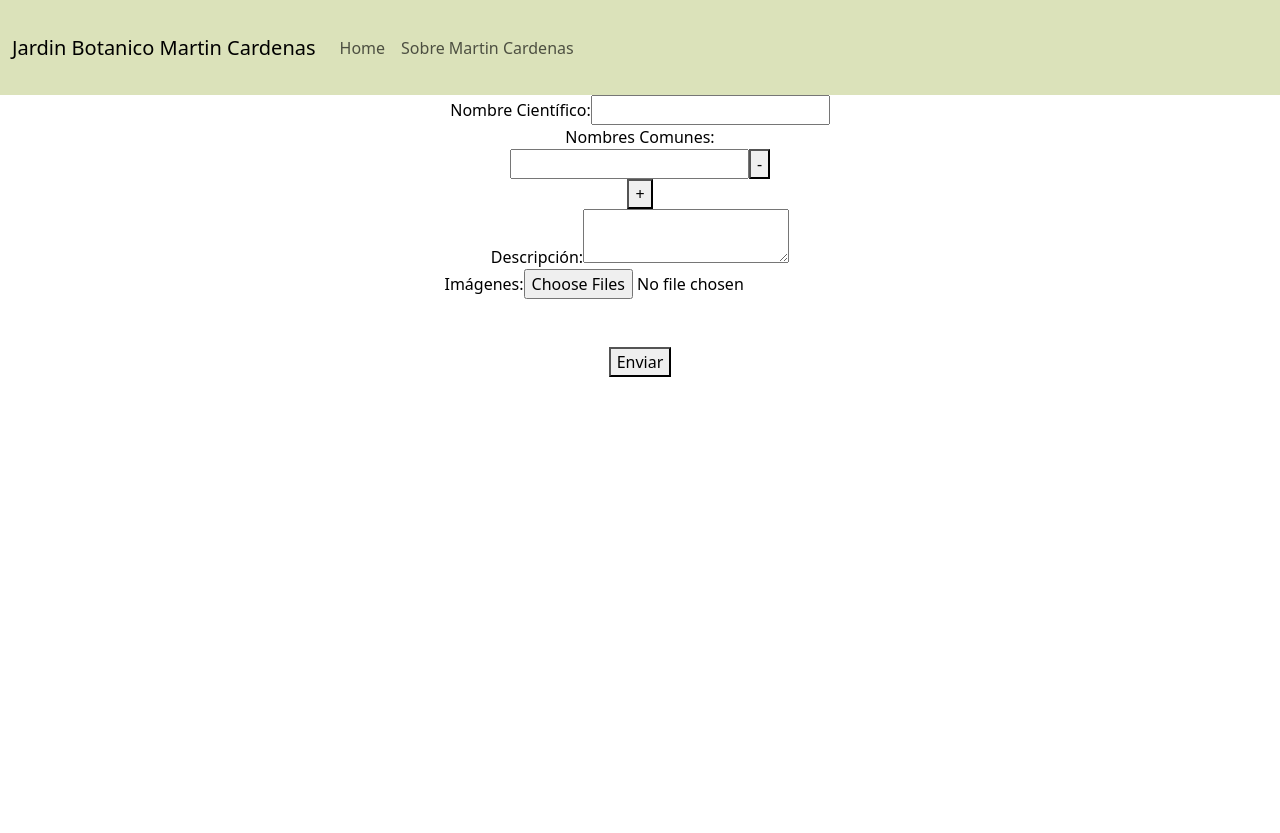
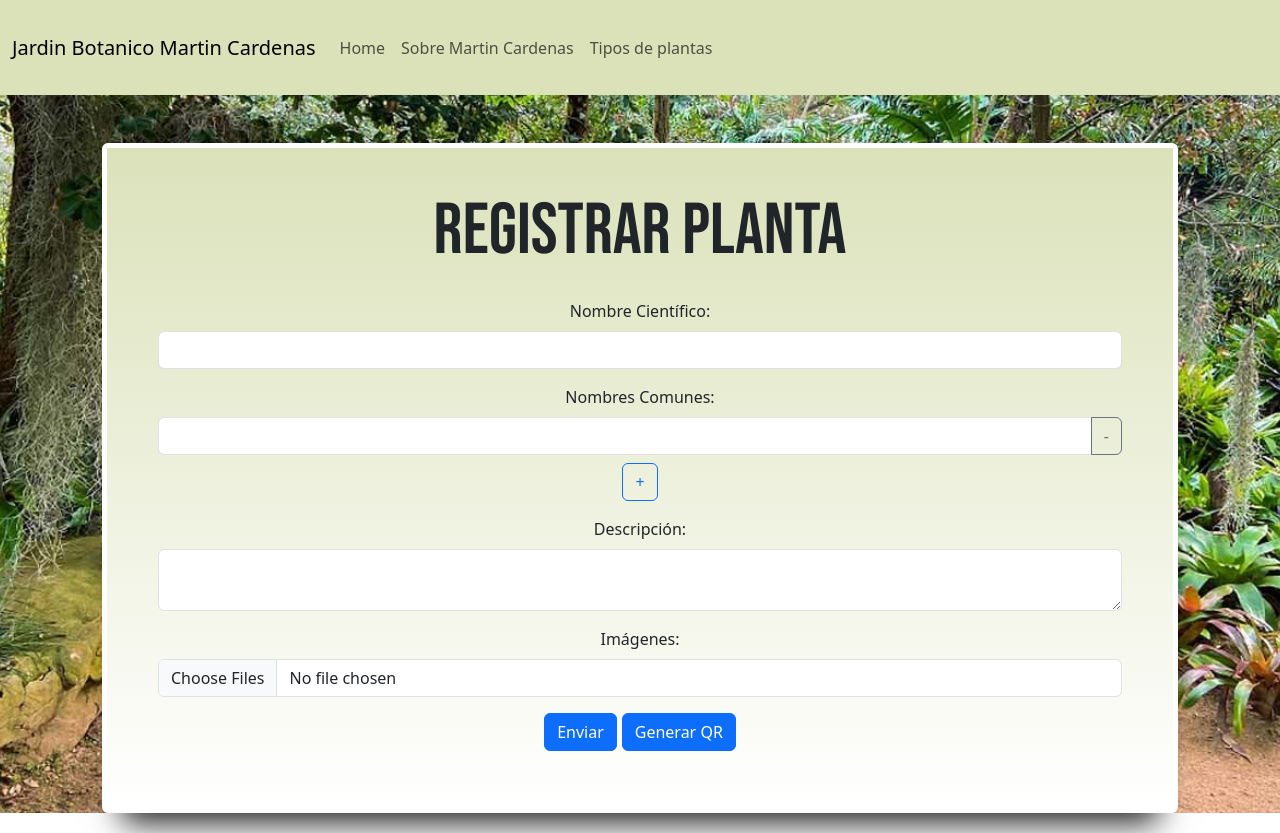
Before and after one commit to BrandonStambuk/ARQUI, a React (Create React App) app in the folder frontend/: page /register in a window 1280 px wide. Before the commit the page ends 800 px from the top, so only its background shows below. Built offline with nearby package versions, Linux system fonts and the light colour scheme.

Commit message:
Arreglo de estilos y interfaz plantas

```diff
--- a/frontend/src/App.js
+++ b/frontend/src/App.js
@@ -9,7 +9,9 @@ import RegisterPlant from './components/RegisterPlant';
 import Table from './components/Table';
 import Types from './components/Types';
 import EditPlant from './components/EditPlant';
+import CarouselComponent from './components/Carrousel';
 import { BrowserRouter, Routes, Route } from 'react-router-dom';
+import CarrouselPlant from './components/CarrouselPlant';
 
 function App() {
   return (
@@ -24,6 +26,7 @@ function App() {
           <Route path="/table" element={<Table/>} />
           <Route path="/types" element={<Types/>} />
           <Route path="/editPlant/:id" element={<EditPlant />} />
+          <Route path="/CarrouselPlant/" element={<CarrouselPlant />} />
         </Routes>
       </BrowserRouter>
     </div>
--- a/frontend/src/components/EditPlant.js
+++ b/frontend/src/components/EditPlant.js
@@ -2,7 +2,9 @@ import React, { useState, useEffect } from "react";
 import "bootstrap/dist/css/bootstrap.min.css";
 import axios from "axios";
 import { useParams } from "react-router-dom";
-
+import { Card, Form, Button, Col, Row } from "react-bootstrap";
+import Navbar from "./Navbar";
+import fondoImagen from "../images/jardin3.jpg";
 const endpoint = "http://127.0.0.1:8000/api";
 
 const EditPlant = () => {
@@ -10,6 +12,7 @@ const EditPlant = () => {
   const [nombreCientifico, setNombreCientifico] = useState("");
   const [nombresComunes, setNombresComunes] = useState([]);
   const [descripcion, setDescripcion] = useState("");
+  const [tipoPlanta, setTipoPlanta] = useState("");
   const [imagenes, setImagenes] = useState([]);
   const [plantData, setPlantData] = useState(null);
 
@@ -19,10 +22,12 @@ const EditPlant = () => {
         const response = await axios.get(`${endpoint}/obtenerPlanta/${id}`);
         setPlantData(response.data.data);
 
-        const { nombreCientifico, nombresComunes, descripcion, imagenes } = response.data.data;
+        const { nombreCientifico, nombresComunes, descripcion,tipoPlanta ,imagenes } =
+          response.data.data;
         setNombreCientifico(nombreCientifico);
         setNombresComunes(nombresComunes);
         setDescripcion(descripcion);
+        setTipoPlanta(tipoPlanta);
         setImagenes(imagenes);
         console.log("Datos de la planta cargados:", response.data.data);
       } catch (error) {
@@ -50,15 +55,22 @@ const EditPlant = () => {
     }
 
     try {
-      const response = await axios.put(`${endpoint}/actualizarPlanta/${id}`, formData, {
+      const response = await axios.put(
+        `${endpoint}/actualizarPlanta/${id}`,
+        formData,
+        {
           headers: {
             "Content-Type": "multipart/form-data",
           },
-      });
+        }
+      );
 
       console.log(response.data);
     } catch (error) {
-      console.error("Error al enviar la solicitud de edición:", error.response.data);
+      console.error(
+        "Error al enviar la solicitud de edición:",
+        error.response.data
+      );
     }
   };
 
@@ -87,59 +99,119 @@ const EditPlant = () => {
   }
 
   return (
-    <form onSubmit={handleSubmit}>
-      <label>
-        Nombre Científico:
-        <input
+    <div style={{ backgroundImage: `url(${fondoImagen})`, backgroundSize: 'cover', backgroundPosition: 'center' }}>
+      <Navbar></Navbar>
+      <Card>
+        <Card.Body>
+          <Card.Title>Editar Planta</Card.Title>
+          <Form onSubmit={handleSubmit}>
+            <Row>
+              <Col md={12}>
+                <Form.Group controlId="formNombreCientifico">
+                  <Form.Label>Nombre Científico:</Form.Label>
+                  <Form.Control
                     type="text"
                     value={nombreCientifico}
                     onChange={(e) => setNombreCientifico(e.target.value)}
                   />
-      </label>
-      <br />
-      <label>
-        Nombres Comunes:
+                </Form.Group>
+              </Col>
+            </Row>
+
+            <Row>
+              <Col md={12}>
+                <Form.Group controlId="formNombresComunes">
+                  <Form.Label>Nombres Comunes:</Form.Label>
                   {nombresComunes.map((nombreComun, index) => (
-          <div key={index}>
-            <input
+                    <div key={index} className="d-flex">
+                      <Form.Control
                         type="text"
                         value={nombreComun.nombre}
-              onChange={(e) => handleNombreComunChange(index, e.target.value)}
+                        onChange={(e) =>
+                          handleNombreComunChange(index, e.target.value)
+                        }
                       />
-            <button type="button" onClick={() => handleEliminarNombreComun(index)}>
+                      <Button
+                        variant="outline-secondary"
+                        type="button"
+                        onClick={() => handleEliminarNombreComun(index)}
+                      >
                         -
-            </button>
+                      </Button>
                     </div>
                   ))}
-        <button type="button" onClick={handleAgregarNombreComun}>
+                  <Button
+                    variant="outline-primary"
+                    type="button"
+                    onClick={handleAgregarNombreComun}
+                  >
                     +
-        </button>
-      </label>
-      <br />
-      <label>
-        Descripción:
-        <textarea value={descripcion} onChange={(e) => setDescripcion(e.target.value)} />
-      </label>
-      <br />
-      <label>
-        Imágenes:
-        <input type="file" multiple onChange={handleImagenesChange} />
-      </label>
-      <br />
+                  </Button>
+                </Form.Group>
+              </Col>
+            </Row>
+
+            <Row>
+              <Col md={12}>
+                <Form.Group controlId="formDescripcion">
+                  <Form.Label>Descripción:</Form.Label>
+                  <Form.Control
+                    as="textarea"
+                    value={descripcion}
+                    onChange={(e) => setDescripcion(e.target.value)}
+                  />
+                </Form.Group>
+              </Col>
+            </Row>
+
+            <Row>
+              <Col md={12}>
+                <Form.Group controlId="formImagenes">
+                  <Form.Label>Imágenes:</Form.Label>
+                  <Form.Control
+                    type="file"
+                    multiple
+                    onChange={handleImagenesChange}
+                  />
+                </Form.Group>
+              </Col>
+            </Row>
+
             {/* Mostrar previsualización de imágenes */}
-      <div>
+            <Row>
+              <Col md={12}>
+                <div className="d-flex">
                   {imagenes.map((imagen, index) => (
                     <img
                       key={index}
-          src={imagen instanceof File ? URL.createObjectURL(imagen) : ''}
+                      src={
+                        imagen instanceof File
+                          ? URL.createObjectURL(imagen)
+                          : ""
+                      }
                       alt={`Imagen ${index + 1}`}
-          style={{ maxWidth: '100px', maxHeight: '100px', marginRight: '10px' }}
+                      style={{
+                        maxWidth: "100px",
+                        maxHeight: "100px",
+                        marginRight: "10px",
+                      }}
                     />
                   ))}
                 </div>
-      <br />
-      <button type="submit">Guardar Cambios</button>
-    </form>
+              </Col>
+            </Row>
+
+            <Row>
+              <Col md={12}>
+                <Button variant="primary" type="submit">
+                  Guardar Cambios
+                </Button>
+              </Col>
+            </Row>
+          </Form>
+        </Card.Body>
+      </Card>
+    </div>
   );
 };
 
--- a/frontend/src/components/Navbar.js
+++ b/frontend/src/components/Navbar.js
@@ -23,6 +23,9 @@ function Navbar() {
             <li className="nav-item">
               <Link className="nav-link" to="/about">Sobre Martin Cardenas</Link>
             </li>
+            <li className="nav-item">
+              <Link className="nav-link" to="/types">Tipos de plantas</Link>
+            </li>
           </ul>
         </div>
       </div>
--- a/frontend/src/components/RegisterPlant.js
+++ b/frontend/src/components/RegisterPlant.js
@@ -1,50 +1,54 @@
-// Importa la clase de estilo
 import React, { useState } from "react";
 import "bootstrap/dist/css/bootstrap.min.css";
 import "../css/ImageSection.css";
 import Navbar from "./Navbar";
-import jardin2 from "../images/jardin2.jpg";
 import axios from "axios";
-
+import fondoImagen from "../images/jardin3.jpg"; // Asegúrate de proporcionar la ruta correcta
 const endpoint = "http://127.0.0.1:8000/api";
 
 const RegisterPlant = () => {
-  const [nombreCientifico, setNombreCientifico] = useState('');
-  const [nombresComunes, setNombresComunes] = useState(['']);
-  const [descripcion, setDescripcion] = useState('');
+  const [nombreCientifico, setNombreCientifico] = useState("");
+  const [nombresComunes, setNombresComunes] = useState([""]);
+  const [descripcion, setDescripcion] = useState("");
   const [imagenes, setImagenes] = useState([]);
+  const [tipoPlanta, setTipoPlanta] = useState("");
 
   const handleSubmit = async (e) => {
     e.preventDefault();
 
     const formData = new FormData();
-    formData.append('nombreCientifico', nombreCientifico);
+    formData.append("nombreCientifico", nombreCientifico);
 
     for (const nombreComun of nombresComunes) {
-      formData.append('nombresComunes[]', nombreComun);
+      formData.append("nombresComunes[]", nombreComun);
     }
 
-    formData.append('descripcion', descripcion);
+    formData.append("descripcion", descripcion);
+    formData.append("tipoPlanta", tipoPlanta);
 
     for (const imagen of imagenes) {
-      formData.append('imagenes[]', imagen);
+      formData.append("imagenes[]", imagen);
     }
 
     try {
       const response = await axios.post(`${endpoint}/insertarPlanta`, formData, {
         headers: {
-          'Content-Type': 'multipart/form-data',
+          "Content-Type": "multipart/form-data",
         },
       });
 
       console.log(response.data);
     } catch (error) {
-      console.error('Error al enviar la solicitud:', error);
+      console.log("Error al enviar la solicitud:", error);
     }
   };
 
   const handleImagenesChange = (e) => {
     setImagenes([...e.target.files]);
+  };
+
+  const inputStyle = {
+    width: "50%",
   };
 
   const handleNombreComunChange = (index, value) => {
@@ -54,7 +58,7 @@ const RegisterPlant = () => {
   };
 
   const handleAgregarNombreComun = () => {
-    setNombresComunes([...nombresComunes, '']);
+    setNombresComunes([...nombresComunes, ""]);
   };
 
   const handleEliminarNombreComun = (index) => {
@@ -63,54 +67,110 @@ const RegisterPlant = () => {
     setNombresComunes(newNombresComunes);
   };
 
+  const handleTipoPlantaChange = (e) => {
+    setTipoPlanta(e.target.value);
+  };
+
   return (
+    <div
+      style={{
+        backgroundImage: `url(${fondoImagen})`,
+        backgroundSize: "cover",
+        backgroundPosition: "center",
+      }}
+    >
+      <Navbar />
+      <div className="container mt-5">
+        <div className="card">
+          <div className="card-body">
+            <h2 className="card-title text-center mb-4">Registrar Planta</h2>
             <form onSubmit={handleSubmit}>
-      <Navbar></Navbar>
-      <label>
+              <div className="mb-3">
+                <label htmlFor="nombreCientifico" className="form-label">
                   Nombre Científico:
-        <input type="text" value={nombreCientifico} onChange={(e) => setNombreCientifico(e.target.value)} />
                 </label>
-      <br />
-      <label>
-        Nombres Comunes:
-        {nombresComunes.map((nombreComun, index) => (
-          <div key={index}>
                 <input
                   type="text"
+                  className="form-control"
+                  id="nombreCientifico"
+                  value={nombreCientifico}
+                  onChange={(e) => setNombreCientifico(e.target.value)}
+                />
+              </div>
+              <div className="mb-3">
+                <label className="form-label">Nombres Comunes:</label>
+                {nombresComunes.map((nombreComun, index) => (
+                  <div key={index} className="input-group mb-2">
+                    <input
+                      type="text"
+                      className="form-control"
                       value={nombreComun}
                       onChange={(e) => handleNombreComunChange(index, e.target.value)}
                     />
-            <button type="button" onClick={() => handleEliminarNombreComun(index)}>-</button>
+                    <button
+                      type="button"
+                      className="btn btn-outline-secondary"
+                      onClick={() => handleEliminarNombreComun(index)}
+                    >
+                      -
+                    </button>
                   </div>
                 ))}
-        <button type="button" onClick={handleAgregarNombreComun}>+</button>
+                <button
+                  type="button"
+                  className="btn btn-outline-primary"
+                  onClick={handleAgregarNombreComun}
+                >
+                  +
+                </button>
+              </div>
+              <div className="mb-3">
+                <label htmlFor="descripcion" className="form-label">
+                  Descripción:
                 </label>
-      <br />
-      <label>
-        Descripción:
-        <textarea value={descripcion} onChange={(e) => setDescripcion(e.target.value)} />
+                <textarea
+                  className="form-control"
+                  id="descripcion"
+                  value={descripcion}
+                  onChange={(e) => setDescripcion(e.target.value)}
+                />
+              </div>
+              <div className="mb-3">
+                <label htmlFor="imagenes" className="form-label">
+                  Imágenes:
                 </label>
-      <br />
-      <label>
-        Imágenes:
-        <input type="file" multiple onChange={handleImagenesChange} />
-      </label>
-      <br />
+                <input
+                  type="file"
+                  multiple
+                  className="form-control"
+                  id="imagenes"
+                  onChange={handleImagenesChange}
+                />
+              </div>
               {/* Mostrar previsualización de imágenes */}
-      <div>
+              <div className="mb-3">
                 {imagenes.map((imagen, index) => (
                   <img
                     key={index}
-          src={imagen instanceof File ? URL.createObjectURL(imagen) : ''}
+                    src={imagen instanceof File ? URL.createObjectURL(imagen) : ""}
                     alt={`Imagen ${index + 1}`}
-          style={{ maxWidth: '100px', maxHeight: '100px', marginRight: '10px' }}
+                    style={{ maxWidth: "100px", maxHeight: "100px", marginRight: "10px" }}
                   />
                 ))}
               </div>
-      <br />
-      <br />
-      <button type="submit">Enviar</button>
+              <div className="mb-3 text-center">
+                <button type="submit" className="btn btn-primary">
+                  Enviar
+                </button>
+                <button type="submit" style={{ marginLeft: "5px" }} className="btn btn-primary">
+                  Generar QR
+                </button>
+              </div>
             </form>
+          </div>
+        </div>
+      </div>
+    </div>
   );
 };
 
--- a/frontend/src/components/Table.js
+++ b/frontend/src/components/Table.js
@@ -6,7 +6,6 @@ const PlantList = () => {
   const [plantas, setPlantas] = useState([]);
 
   useEffect(() => {
-    // Función para cargar la lista de plantas al montar el componente
     const cargarPlantas = async () => {
       try {
         const response = await axios.get('http://127.0.0.1:8000/api/obtenerPlantas');
@@ -15,24 +14,14 @@ const PlantList = () => {
       } catch (error) {
         console.error('Error al cargar las plantas:', error);
       }
-
     };
 
     cargarPlantas();
   }, []);
 
-  const handleEditar = (id) => {
-    // Lógica para editar una planta, puedes redirigir a una página de edición o mostrar un modal, etc.
-    console.log('Editar planta con ID:', id);
-    // Ejemplo de redirección a una página de edición
-
-  };
-
   const handleEliminar = async (id) => {
-    // Lógica para eliminar una planta
     try {
       await axios.delete(`http://127.0.0.1:8000/api/eliminarPlanta/${id}`);
-      // Actualizar la lista de plantas después de eliminar
       setPlantas((prevPlantas) => prevPlantas.filter((planta) => planta.id !== id));
     } catch (error) {
       console.error('Error al eliminar la planta:', error);
@@ -44,38 +33,50 @@ const PlantList = () => {
   };
 
 
-  const obtenerImagenes = (imagenes) => {
-    return imagenes.map((imagen, index) => (
-      <img
-        key={index} // Asegúrate de que cada imagen tenga una clave única
-        src={imagen}
-        alt="Imagen de la planta"
-        style={{ maxWidth: '100px', maxHeight: '100px' }} // Establece el tamaño deseado
-      />
-    ));
-  };
   return (
     <div>
-      <h1>Listado de Plantas</h1>
-      <ul>
+      <div className="card bg-transparent">
+        <h1 className="card-header">Listado de Plantas</h1>
+        <div className="tarjeta-body">
+          <table className="table">
+            <thead>
+              <tr>
+                <th>ID</th>
+                <th>Nombre Científico</th>
+                <th>Nombres Comunes</th>
+                <th>Descripción</th>
+                <th>Tipo de planta</th>
+                <th>Acciones</th>
+              </tr>
+            </thead>
+            <tbody>
               {Array.isArray(plantas) && plantas.length > 0 ? (
                 plantas.map((planta) => (
-      <li key={planta.id}>
-        <strong>Nombre Científico:</strong> {planta.nombreCientifico} <br />
-        <strong>Nombres Comunes:</strong> {obtenerNombresComunes(planta.nombresComunes)} <br />
-        <strong>Descripción:</strong> {planta.descripcion} <br />
-        <strong>Imágenes:</strong> {obtenerImagenes(planta.imagenes)} <br />
-        <Link to={`/editPlant/${planta.id}`}>
+                  <tr key={planta.id}>
+                    <td>{planta.id}</td>
+                    <td>{planta.nombreCientifico}</td>
+                    <td>{obtenerNombresComunes(planta.nombresComunes)}</td>
+                    <td>{planta.descripcion}</td>
+                    <td>{planta.tipoPlanta}</td>
+                    <td>
+                      <Link to={`/editPlant/${planta.id}`} className="btn btn-primary mr-2">
                         Editar
                       </Link>
-        <button onClick={() => handleEliminar(planta.id)}>Eliminar</button>
-        <hr />
-      </li>
+                      <button onClick={() => handleEliminar(planta.id)} className="btn btn-danger">
+                        Eliminar
+                      </button>
+                    </td>
+                  </tr>
                 ))
               ) : (
-    <p>No hay plantas disponibles.</p>
+                <tr>
+                  <td colSpan="5">No hay plantas disponibles.</td>
+                </tr>
               )}
-</ul>
+            </tbody>
+          </table>
+        </div>
+      </div>
     </div>
   );
 };
--- a/frontend/src/components/Types.js
+++ b/frontend/src/components/Types.js
@@ -21,7 +21,7 @@ const Types = () => {
       <Link to={link} style={{ textDecoration: 'none', color: 'inherit' }}>
         <div className="card">
           <img src={jardin2} className="card-img-top" alt={title} />
-          <div className="card-bod">
+          <div className="card-body">
             <h5 className="card-titulo">{title}</h5>
             <p className="card-text">{description}</p>
           </div>
--- a/frontend/src/css/About.css
+++ b/frontend/src/css/About.css
@@ -26,7 +26,6 @@ body {
   background-image: url('../images/aloe-vera.jpg');
   background: #F8F9FD;
   background: linear-gradient(0deg, rgb(255, 255, 255) 0%, RGB(219, 226, 186) 100%);
-  border-radius: 40px;
   padding: 25px 35px;
   border: 5px solid rgb(255, 255, 255);
   box-shadow: rgba(5, 5, 5, 0.878) 0px 30px 30px -20px;
```
Also changed, not shown: frontend/src/components/CarrouselPlant.js (added, +85 -0 lines), frontend/src/css/ImageSection.css (line endings or trailing spaces), 1 other file (tests, documents, lock files or other folders). Lines whose indentation alone changed are shown as unchanged.
